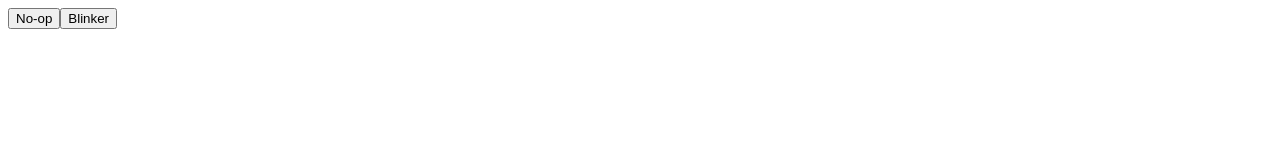
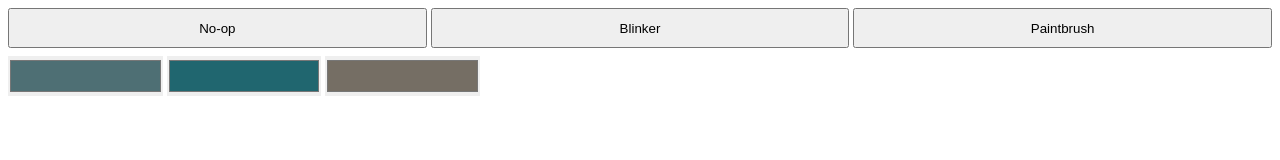
Before and after one commit to ondras/arduino, a plain HTML site: page buckle/data/index.html in a window 1280 px wide. Drawn offline with Linux system fonts and the light colour scheme; no server answers.

Commit message:
buckle pbrush init

```diff
--- a/buckle/data/index.html
+++ b/buckle/data/index.html
@@ -4,15 +4,58 @@
 		<meta name="viewport" content="width=device-width" />
 		<meta charset="utf-8" />
 		<title>Buckle control panel</title>
+		<style>
+* { box-sizing: border-box; }
+body { margin: 0; }
+
+#features {
+	display: grid;
+	grid-template-columns: repeat(auto-fit, minmax(100px, 1fr));
+	grid-gap: 4px;
+	margin: 8px;
+}
+
+#features button {
+	height: 40px;
+	padding: 0;
+}
+
+#feature {
+	margin: 8px;
+}
+
+[type=color] {
+	border: none;
+	padding: 0;
+	width: 100%;
+	height: 40px;
+}
+
+[data-feature=paintbrush] {
+	display: grid;
+	grid-gap: 4px;
+	grid-template-columns: repeat(8, 1fr);
+}
+		</style>
 	</head>
 	<body>
+		<section id="features"></section>
+		<section id="feature"></section>
 <script>
+const FEATURES = document.querySelector("#features");
+const FEATURE = document.querySelector("#feature");
+
 function showError(e) {
 	alert(e.message);
 }
 
 function setFeature(feature) {
 	fetch(`/feature?feature=${encodeURIComponent(feature)}`, {method:"POST"}).catch(showError);
+	FEATURE.innerHTML = "";
+	FEATURE.dataset.feature = feature;
+
+	let controller = window[feature];
+	controller && controller(FEATURE);
 }
 
 function buildFeature(feature, label) {
@@ -22,8 +65,44 @@ function buildFeature(feature, label) {
 	return button;
 }
 
-document.body.appendChild(buildFeature("noop", "No-op"));
-document.body.appendChild(buildFeature("blinker", "Blinker"));
+function paintbrush(parent) {
+	function saveOne(input, offset) {
+		let num = parseInt(input.value.slice(1), 16);
+		let fd = new FormData();
+		fd.set("offset", offset);
+		fd.set("r", num >> 16);
+		fd.set("g", (num >> 8) & 0xff);
+		fd.set("b", num & 0xff);
+		fetch("/config", {method:"POST", body:fd});
+	}
+
+	function buildOne(r, g, b, offset) {
+		let input = document.createElement("input");
+		input.type = "color";
+		let parts = [r, g, b].map(x => x.toString(16).padStart(2, "0"));
+		input.value = `#${parts.join("")}`;
+		parent.appendChild(input);
+		input.addEventListener("change", e => saveOne(input, offset));
+	}
+
+	function buildAll(data) {
+		let view = new Uint8Array(data);
+		let i=0;
+		while (i < view.length) {
+			let r = view[i+0];
+			let g = view[i+1];
+			let b = view[i+2];
+			buildOne(r, g, b, i);
+			i+=3;
+		}
+	}
+	fetch("/paintbrush.dat").then(response => response.arrayBuffer()).then(buildAll);
+}
+
+FEATURES.appendChild(buildFeature("noop", "No-op"));
+FEATURES.appendChild(buildFeature("blinker", "Blinker"));
+FEATURES.appendChild(buildFeature("paintbrush", "Paintbrush"));
+setFeature("paintbrush");
 		</script>
 	</body>
 </html>
```
Also changed, not shown: 3 other files.
